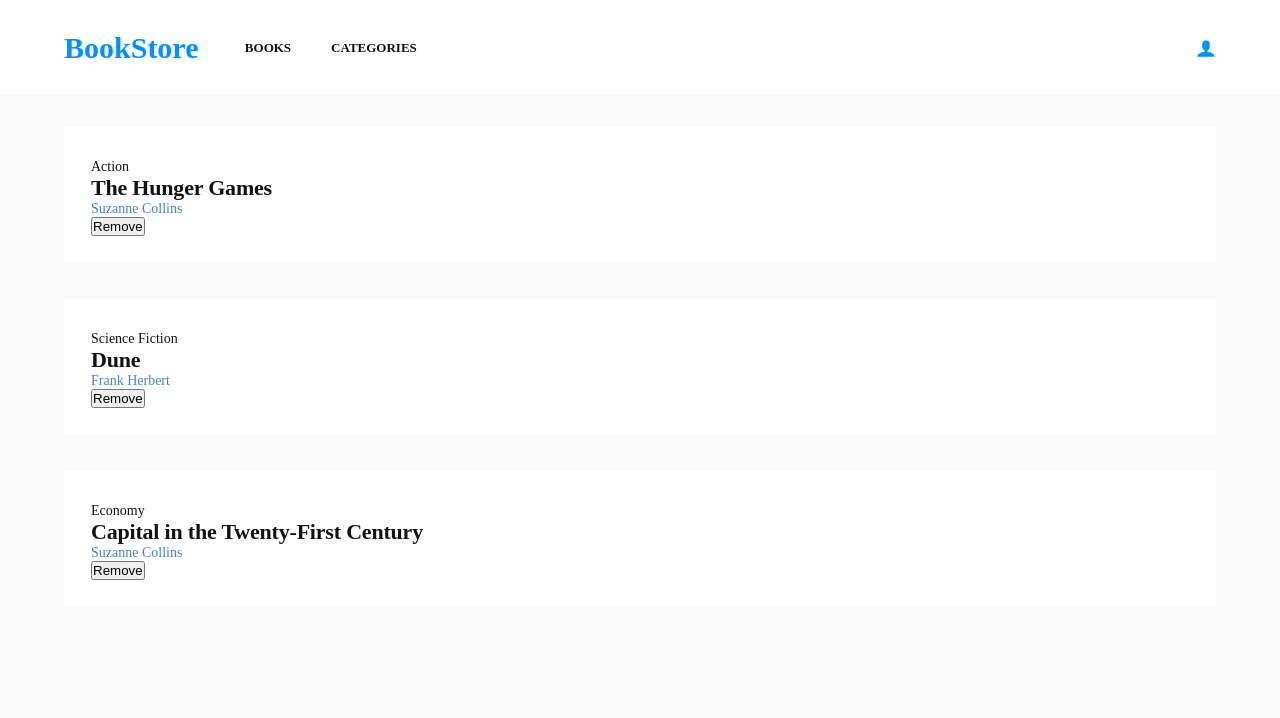
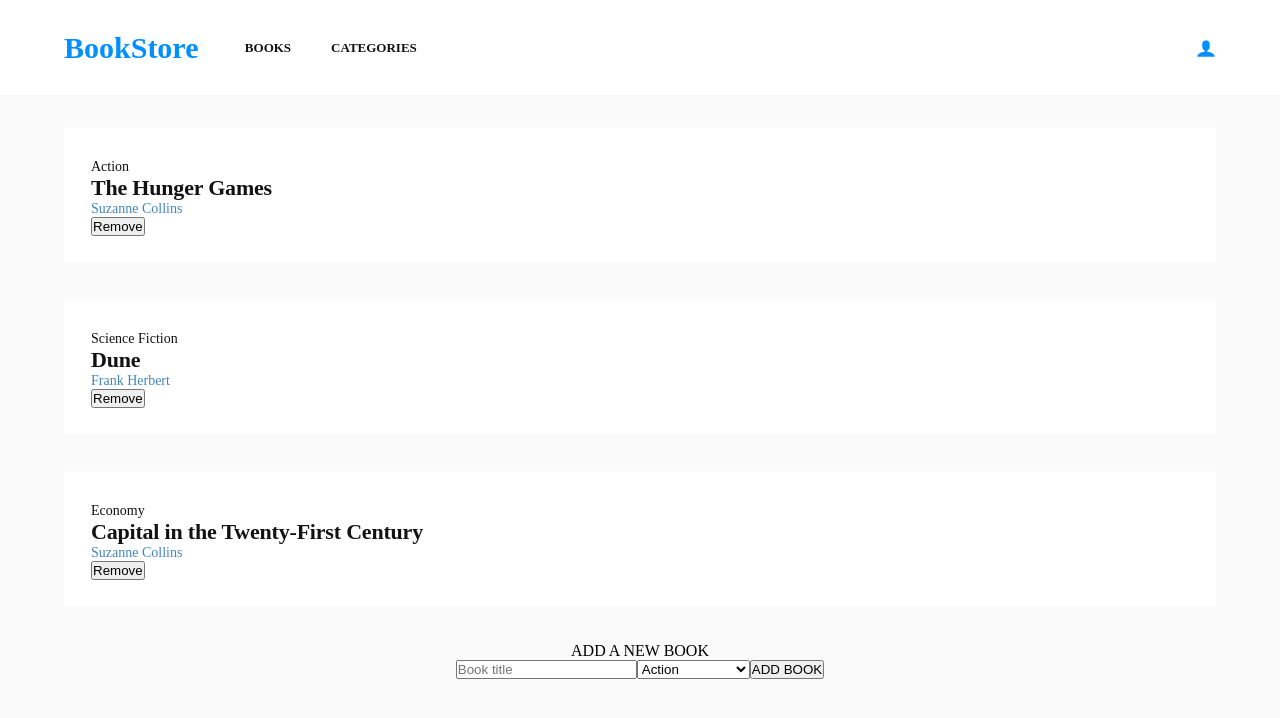
Before and after one commit to codepantha/book-store, a React (Create React App) app: page /books in a window 1280 px wide. Shown: the top 718 px of the page. Built offline with nearby package versions, Linux system fonts and the light colour scheme; the HTML template or start-up script is replaced by a standard one.

Commit message:
Create Add book form on the Book component

```diff
--- a/src/App.css
+++ b/src/App.css
@@ -9,6 +9,7 @@
   text-align: center;
   min-height: 100vh;
   background-color: #fafafa;
+  padding-bottom: 2rem;
 }
 
 .section__padding {
--- a/src/components/Book/Book.js
+++ b/src/components/Book/Book.js
@@ -16,6 +16,18 @@ const Book = () => (
         </div>
       </div>
     ))}
+    <div className="book__section-form">
+      <form>
+        <p>ADD A NEW BOOK</p>
+        <input type="text" name="name" placeholder="Book title" value="" />
+        <select>
+          {books.map((book) => (
+            <option key={book.id} value={book.category}>{book.category}</option>
+          ))}
+        </select>
+        <button type="submit">ADD BOOK</button>
+      </form>
+    </div>
   </section>
 );
 
--- a/src/components/Categories/Categories.js
+++ b/src/components/Categories/Categories.js
@@ -2,7 +2,9 @@ import React from 'react';
 import './Categories.css';
 
 const Categories = () => (
-  <div>Categories Component</div>
+  <div>
+    <p style={{ fontWeight: 'bold' }}>Under Construction</p>
+  </div>
 );
 
 export default Categories;
```
